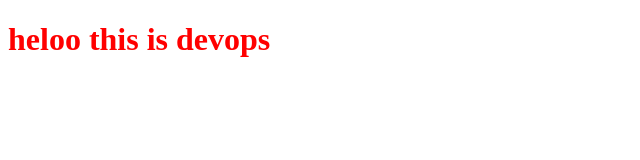
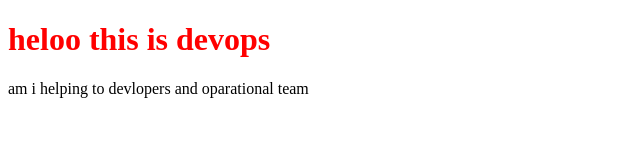
Before and after one commit to lakshmi-a-long/index.html, a plain HTML site: page index.html in a window 1280 px wide. Shown: the whole page, without its empty margins (0-640 px from the left). Drawn offline with Linux system fonts and the light colour scheme.

Commit message:
second commit

```diff
--- a/index.html
+++ b/index.html
@@ -6,6 +6,7 @@
         <title>Document</title>
         <body>
             <h1>heloo this is devops</h1>
+            <p>am i helping to devlopers and oparational team</p>
             <style>
                 h1{
                     color:red;
```
